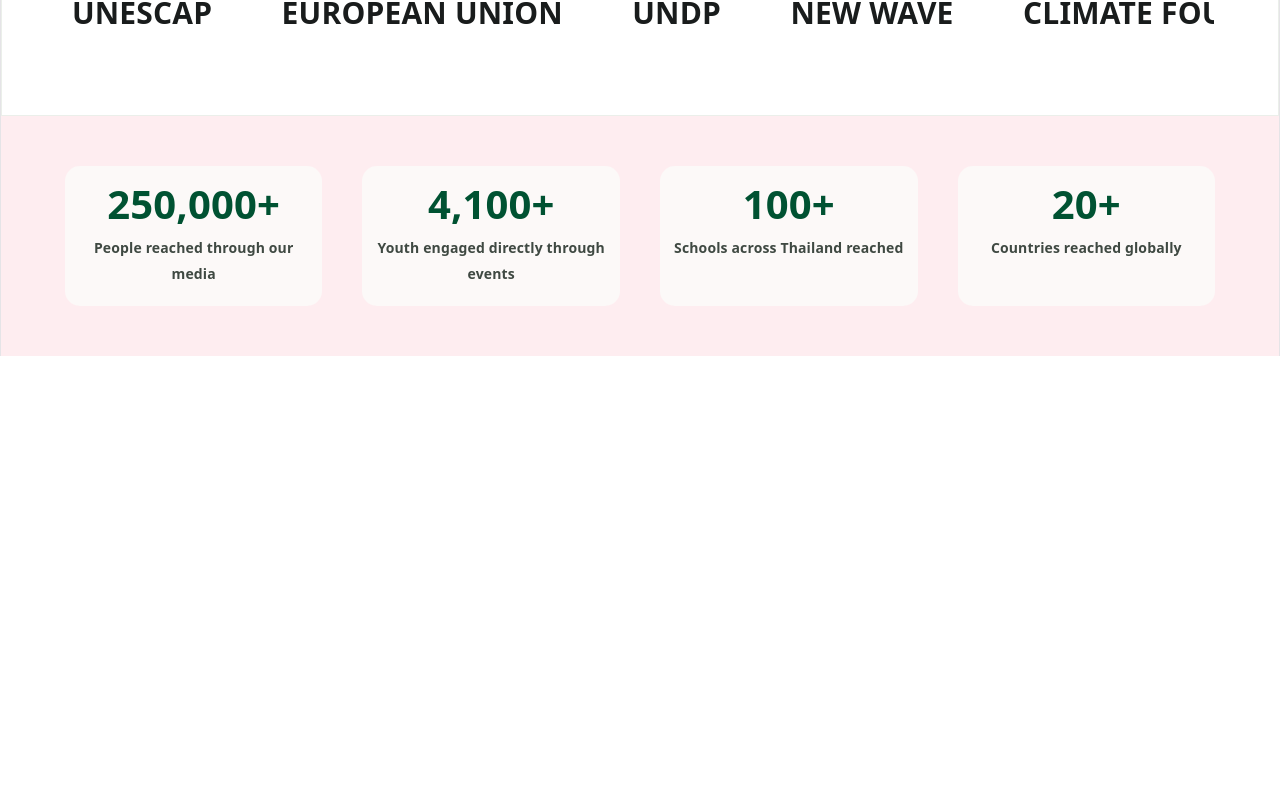
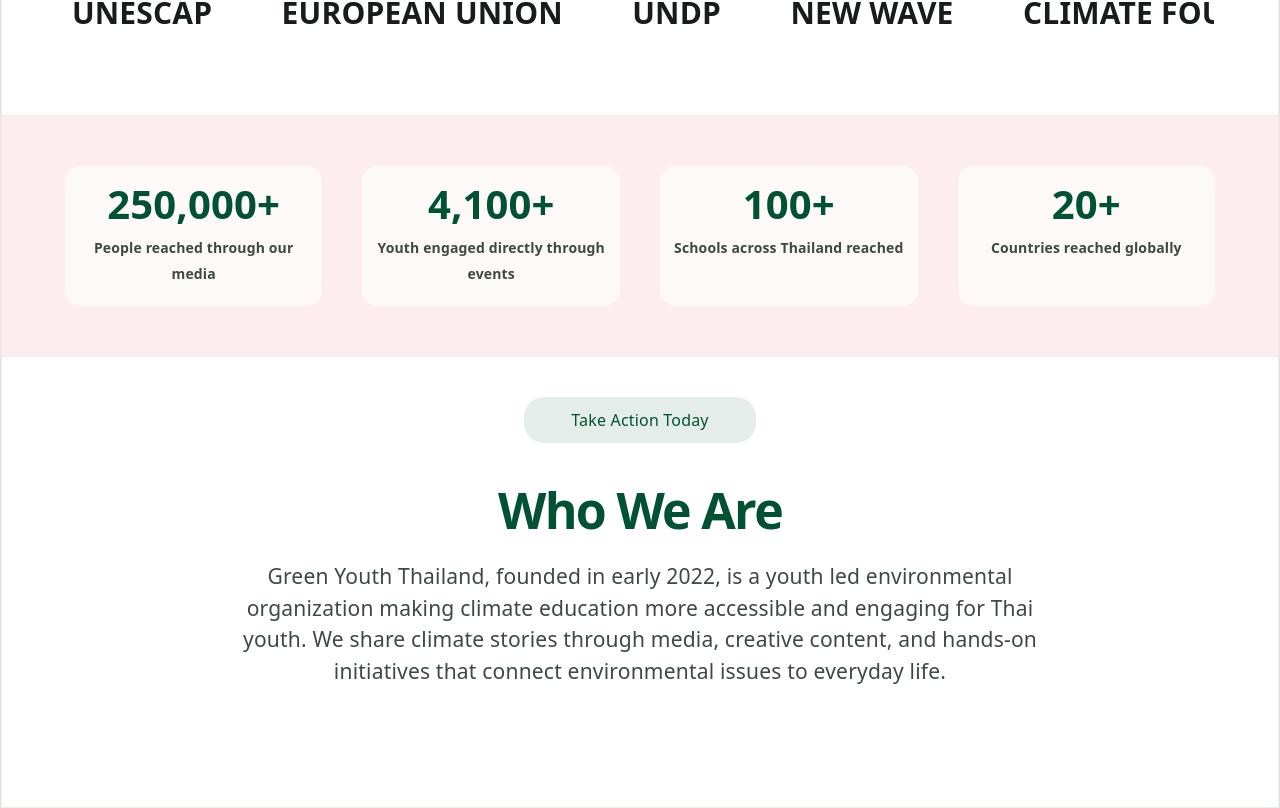
Before and after one commit to ItsMeSparker/Green_Youth_Website, a React (Vite) app: page / in a window 1280 px wide. Shown: the part 990-1798 px from the top of the page. Before the commit the page ends 1346 px from the top, so only its background shows below. Built offline with nearby package versions, Linux system fonts and the light colour scheme.

Commit message:
add introduction section in the home page

```diff
--- a/src/App.css
+++ b/src/App.css
@@ -238,11 +238,11 @@ div.round_frame b {
 }
 
 div.green_round_frame {
-        border-radius: '30px';
-        background-color: #0052321A;
-        padding: '10px 30px';
-        display: 'flex';
-        align-items: 'center';
-        justify-content: 'center';
-        margin-top: '80px';
-    }
+  border-radius: 30px;
+  background-color: #0052321A;
+  padding: 10px 30px;
+  display: flex;
+  align-items: center;
+  justify-content: center;
+  margin-top: 80px;
+}
--- a/src/App.jsx
+++ b/src/App.jsx
@@ -45,7 +45,7 @@ function Home() {
         minHeight: '270px',
         boxSizing: 'border-box',
         padding: '40px 5%',
-        alighnItems: 'center',
+        alignItems: 'center',
       }}>
         <p style = {{ color: '#3F4A3E', maxHeight: '15px', fontSize: '10px', fontWeight: '800', letterSpacing: '4px'}}>
           STRATEGIC GLOBAL PARTNERS
@@ -76,6 +76,30 @@ function Home() {
         <div class = "round_frame" style={{ width: '290px', height: '140px', borderRadius: '15px' }}> <g>20+</g> <b>Countries reached globally</b> </div>
 
       </div>
+
+      <div style={{
+        border: '1px solid #BECABB4D',
+        minHeight: '200px',
+        boxSizing: 'border-box',
+        padding: '40px 5%',
+        display: 'flex',
+        alignItems: 'center',
+        justifyContent: 'center',
+        flexDirection: 'column',
+
+      }}>
+        <div className="green_round_frame" style={{ width: '15%', minWidth: '140px', borderRadius: '20px', margin: 0 }}>
+          <h3 style={{ color: '#005232', margin: 0, fontSize: '16px', textAlign: 'center' }}>Take Action Today</h3>
+        </div>
+        <div style={{ maxWidth: '800px', width: '100%', textAlign: 'center', margin: '5px auto 80px' }}>
+                <h1 style={{ color: '#005232', fontWeight: 800, marginBottom: '20px' }}> Who We Are </h1>
+                <h3 style={{ color: '#3F4942', fontWeight: 400, margin: 0, lineHeight: '1.5', width: '100%', textAlign: 'center'}}>
+                    Green Youth Thailand, founded in early 2022, is a youth led environmental organization
+ making climate education more accessible and engaging for Thai youth. We share climate stories
+ through media, creative content, and hands-on initiatives that connect environmental issues to everyday life.
+                </h3>
+            </div>
+      </div>
     </>
   );
 }
```
